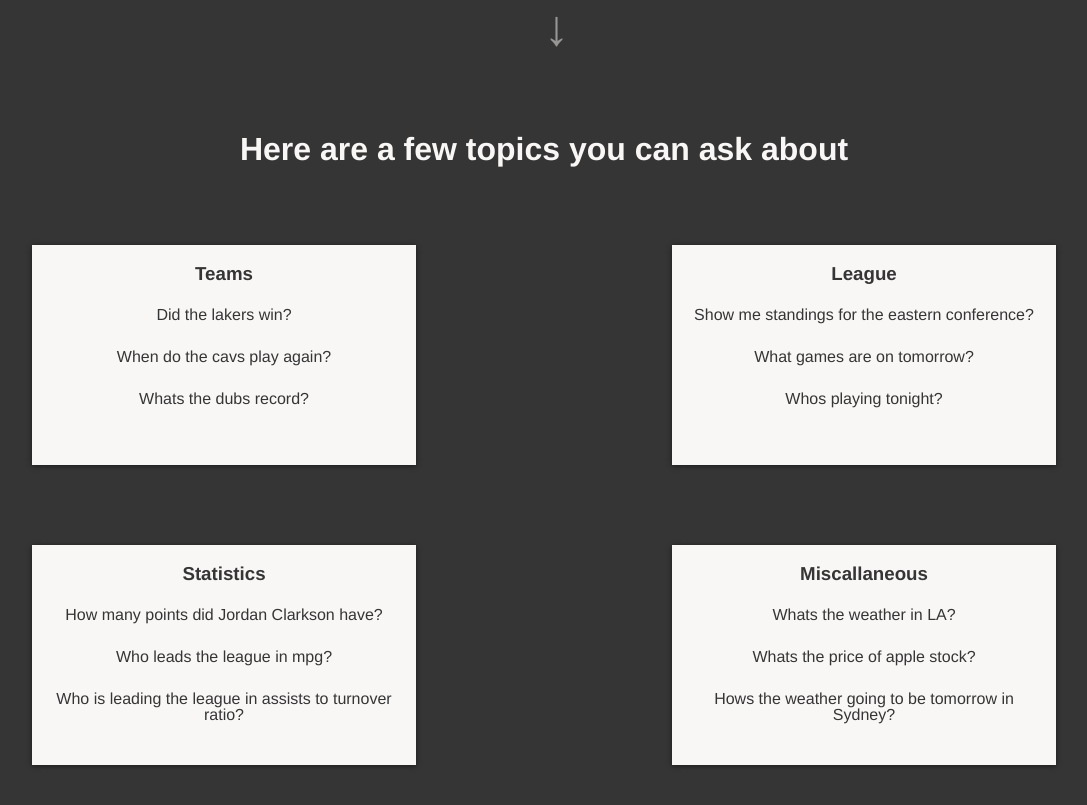
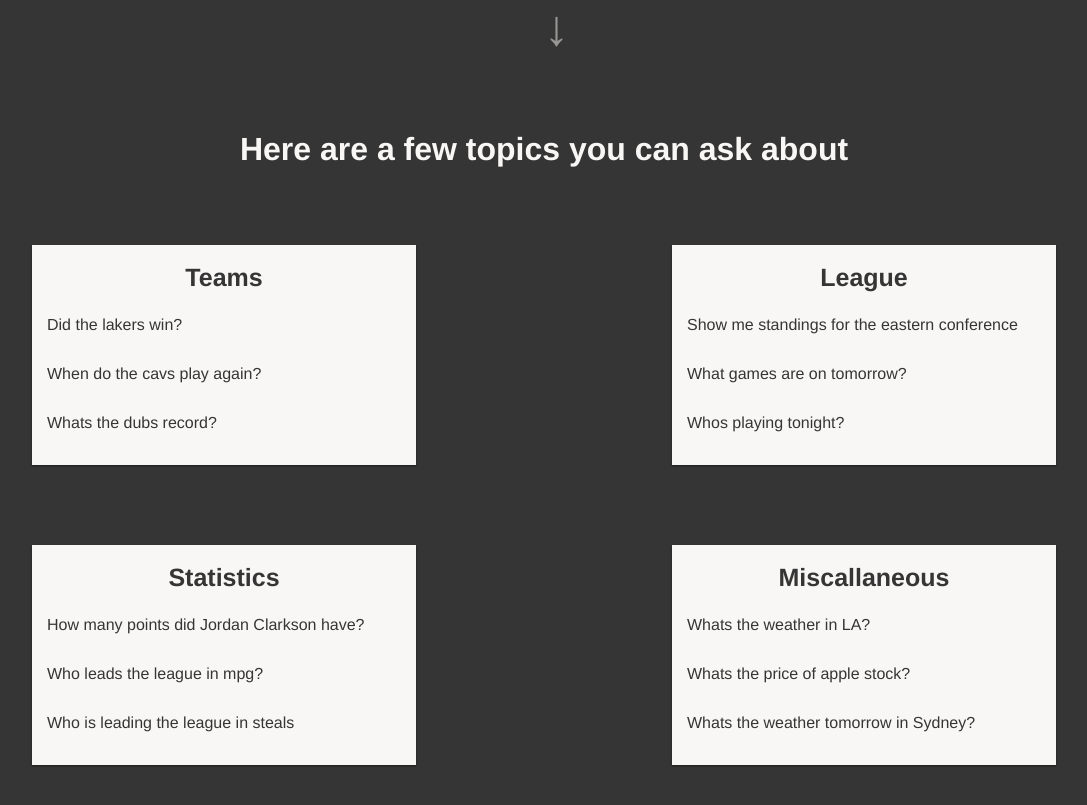
Before and after one commit to max-r-33/ai-messages, a React app: page / in a window 1280 px wide. Shown: the part 737-1542 px from the top of the page, without its empty margins (96-1183 px from the left). Built offline with nearby package versions, Linux system fonts and the light colour scheme; some packages are replaced by stand-ins of ours; no server answers.

Commit message:
Changing css of cards on main page. Cleaning up animation times.

```diff
--- a/src/js/components/Home/Info.js
+++ b/src/js/components/Home/Info.js
@@ -13,7 +13,7 @@ export default class Info extends React.Component {
                         <h1 className='heading'>Hello.</h1>
                         <div className='subHeading'>
                             <p>Finding basketball statistics has never been this easy.</p>
-                            <div className='formBtn formBtnLight'>
+                            <div data-aos='fade-up' data-aos-delay='1050' className='formBtn formBtnLight'>
                                 <Link to='signup'>Sign Up</Link>
                             </div>
                         </div>
@@ -39,7 +39,7 @@ export default class Info extends React.Component {
                                         Whats the dubs record?
                                     </p>
                                 </div>
-                                <div data-aos="fade-zoom-in" data-aos-offset='150' data-aos-once='true' className='exampleContainer'>
+                                <div data-aos="fade-zoom-in" data-aos-offset='200' data-aos-once='true' className='exampleContainer'>
                                     <h3 className='exampleContainerHeader'>
                                         Statistics
                                     </h3>
@@ -50,17 +50,17 @@ export default class Info extends React.Component {
                                         Who leads the league in mpg?
                                     </p>
                                     <p className='exampleText'>
-                                        Who is leading the league in assists to turnover ratio?
+                                        Who is leading the league in steals
                                     </p>
                                 </div>
                             </div>
                             <div className='examplesContainerColumn'>
-                                <div data-aos="fade-zoom-in" data-aos-offset='100' data-aos-once='true' className='exampleContainer'>
+                                <div data-aos="fade-zoom-in" data-aos-offset='150' data-aos-once='true' className='exampleContainer'>
                                     <h3 className='exampleContainerHeader'>
                                         League
                                     </h3>
                                     <p className='exampleText'>
-                                        Show me standings for the eastern conference?
+                                        Show me standings for the eastern conference
                                     </p>
                                     <p className='exampleText'>
                                         What games are on tomorrow?
@@ -69,7 +69,7 @@ export default class Info extends React.Component {
                                         Whos playing tonight?
                                     </p>
                                 </div>
-                                <div data-aos="fade-zoom-in" data-aos-offset='200' data-aos-once='true' className='exampleContainer'>
+                                <div data-aos="fade-zoom-in" data-aos-offset='250' data-aos-once='true' className='exampleContainer'>
                                     <h3 className='exampleContainerHeader'>
                                         Miscallaneous
                                     </h3>
@@ -80,7 +80,7 @@ export default class Info extends React.Component {
                                         Whats the price of apple stock?
                                     </p>
                                     <p className='exampleText'>
-                                        Hows the weather going to be tomorrow in Sydney?
+                                        Whats the weather tomorrow in Sydney?
                                     </p>
                                 </div>
                             </div>
@@ -91,7 +91,7 @@ export default class Info extends React.Component {
                     <div className='homeCard'>
                         <div className='footerCard'>
                             <h1 className='bottomHeading anchor'>Interested?</h1>
-                            <div className='formBtn formBtnLight' data-aos-offset='200' data-aos-anchor='.anchor' data-aos='fade-up' data-aos-once='true'>
+                            <div className='formBtn formBtnLight' data-aos-offset='250' data-aos-anchor='.anchor' data-aos-anchor-placement='center-bottom' data-aos='fade-up' data-aos-once='true'>
                                 <Link to='signup'>Sign Up</Link>
                             </div>
                         </div>
--- a/src/js/components/Settings/SettingsView.js
+++ b/src/js/components/Settings/SettingsView.js
@@ -57,7 +57,7 @@ export default class SettingsView extends React.Component {
     }
     render() {
         return (
-            <div className='formView'>
+            <div data-aos='fade-in' data-aos-easing='ease-in' className='formView'>
                 <form>
                     <div className='header'>
                         <h1>Settings</h1><br/>
--- a/src/styles/info.scss
+++ b/src/styles/info.scss
@@ -5,16 +5,18 @@
     text-align: center;
     background-color: $black;
 
-    .fadeIn{
+    .fadeIn {
         -webkit-animation: fadein 2.5s;
         animation: fadein 2.5s;
     }
+
     .formBtn {
         width: 70vw;
         margin-left: auto;
         margin-right: auto;
         font-size: 30px;
     }
+
     .homeCard {
         height: 100vh;
         padding-top: 160px;
@@ -26,8 +28,8 @@
             margin-bottom: 10vh;
         }
 
-        .bottomHeading{
-            font-size:60px;
+        .bottomHeading {
+            font-size: 60px;
         }
 
         .subHeading {
@@ -59,6 +61,7 @@
                 perspective: 150px;
 
                 .exampleContainer {
+                    text-align: left;
                     cursor: default;
                     height: 220px;
                     min-width: 320px;
@@ -67,29 +70,55 @@
                     background-color: $white;
                     color: $black;
                     width: 30vw;
-                    z-index:-1;
+                    z-index: -1;
                     margin-top: 10vh;
                     padding-bottom: 10px;
                     position: relative;
-                    box-shadow: 0 1px 5px rgba(0, 0, 0, 0.5);
-                    transition: all 0.3s ease-in-out;
+                    display: inline-block;
+                    box-shadow: 0 1px 2px rgba(0,0,0,0.5);
+                    transition: all 0.6s cubic-bezier(0.165, 0.84, 0.44, 1);
 
                     .exampleContainerHeader {
+                        text-align: center;
                         display: block;
+                        font-size: 25px;
                         padding: 20px 20px 10px;
                     }
 
                     .exampleText {
                         display: block;
-                        padding: 13px;
+                        padding: 15px;
+                        line-height: 19px;
                     }
+                }
+
+                .exampleContainer::after {
+                    content: '';
+                    position: absolute;
+                    z-index: -1;
+                    width: 100%;
+                    height: 100%;
+                    top:0;
+                    left:0;
+                    opacity: 0;
+                    box-shadow: 0 5px 25px rgba(0,0,0,0.8);
+                    transition: all 0.6s cubic-bezier(0.165, 0.84, 0.44, 1);
+                }
+
+                .exampleContainer:hover {
+                    transform: scale(1.04, 1.04);
+                }
+
+                .exampleContainer:hover::after {
+                    opacity: 1;
                 }
             }
         }
     }
     @media(min-width:800px) {
         .examples {
-            height:100vh;
+            height: 100vh;
+
             .examplesContainerGrid {
                 flex-direction: row;
             }
@@ -110,7 +139,7 @@
                 position: absolute;
                 bottom: 10px;
                 color: rgba(249, 247, 246,.5);
-                transition: all .4s ease-in-out;
+                transition: all 0.4s ease-in-out;
             }
 
             .arrow:hover {
@@ -118,13 +147,15 @@
                 color: rgba(249, 247, 246,1);
             }
         }
-        .footerCard{
-            position:relative;
-            top:100px;
+
+        .footerCard {
+            position: relative;
+            top: 100px;
             background-color: $black;
-            .bottomHeading{
-                font-size:100px;
-                margin-bottom:30px;
+
+            .bottomHeading {
+                font-size: 100px;
+                margin-bottom: 30px;
             }
         }
     }
```
